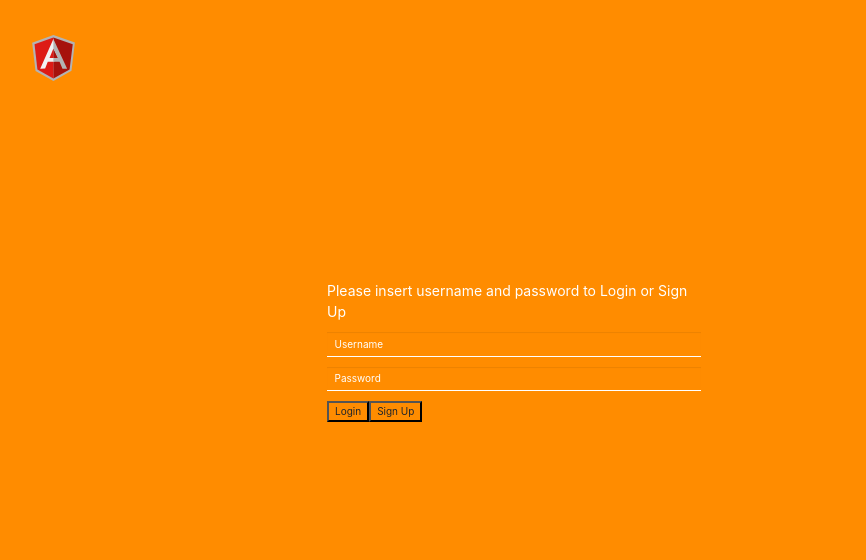
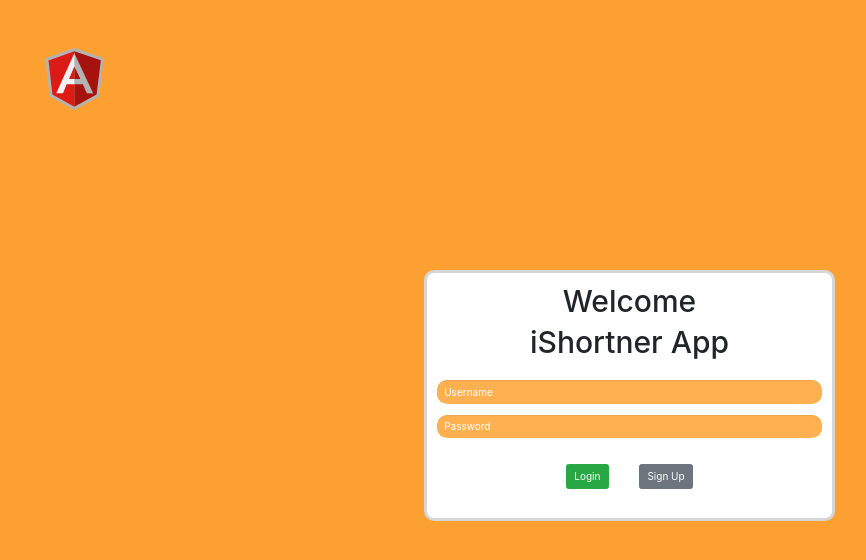
Before and after one commit to AnthonyContrader/iShortner, an Angular app: page /login in a window 1280 px wide. Shown: the top 560 px of the page, without its empty margins (18-884 px from the left). Built offline with nearby package versions, Linux system fonts and the light colour scheme.

Commit message:
html css adjust

```diff
--- a/src/app/login/login.component.css
+++ b/src/app/login/login.component.css
@@ -1,9 +1,15 @@
+h2 {
+    font-size: 30px;
+}
 form{
     margin-top:270px;
-    width: 55%;
+    width: 50%;
+    height: 50%;
     padding: 10px;
-    border-radius:0;
-    border-color: crimson;
+    border-radius: 10px;
+    border-color: rgb(214, 214, 214);
+    background-color: white;
+    border-style: solid;
 }
 
 img{
@@ -15,14 +21,14 @@ img{
 input, input:hover, input::selection, input:checked, input:focus{
     border: 0;
     background-color: darkorange;
-    border-radius: 0;
+    border-radius: 10px;
     color: white;
     border-bottom: 1px solid crimson;
     margin: 0px;
 }
 
 .container-fluid{
-    background-color: darkorange;
+    background-color: rgb(251, 160, 49);
     height: 100vh;
 }
 input::placeholder{
@@ -30,7 +36,7 @@ input::placeholder{
 }
 .form-control{
 border: none;
-background-color: darkorange;
+background-color: rgba(255, 140, 0, 0.678);
 color: white;
 border-bottom: 1px solid white;
 }
--- a/src/app/login/login.component.html
+++ b/src/app/login/login.component.html
@@ -1,19 +1,22 @@
 <div class="container-fluid">
   <div class="row">
-    <div class="col-md-3">
+    <div class="col-md-4">
       <img src="../../assets/logo.svg" alt="logo">
     </div>
-    <div class="col-md-7">
+    <div class="col-md-8 text-center">
       <form #f="ngForm">
-        <p>Please insert username and password to Login or Sign Up</p>
+        <h2>Welcome</h2>
+        <h2>iShortner App</h2>
+        <br>
         <div class="form-group">
           <input class="form-control" type="text" id="user" name="username" placeholder="Username" ngModel>
         </div>
         <div class="form-group">
           <input class="form-control" type="password" id="pass" name="password" placeholder="Password" ngModel>
         </div>
-        <button type="submit" (click)="login(f)">Login</button>
-        <button type="submit" (click)="register(f)">Sign Up</button>
+        <br>
+        <button class="btn btn-success mr-4" type="submit" (click)="login(f)">Login</button>
+        <button class="btn btn-secondary ml-4" type="submit" (click)="register(f)">Sign Up</button>
       </form>
     </div>
   </div>
```
